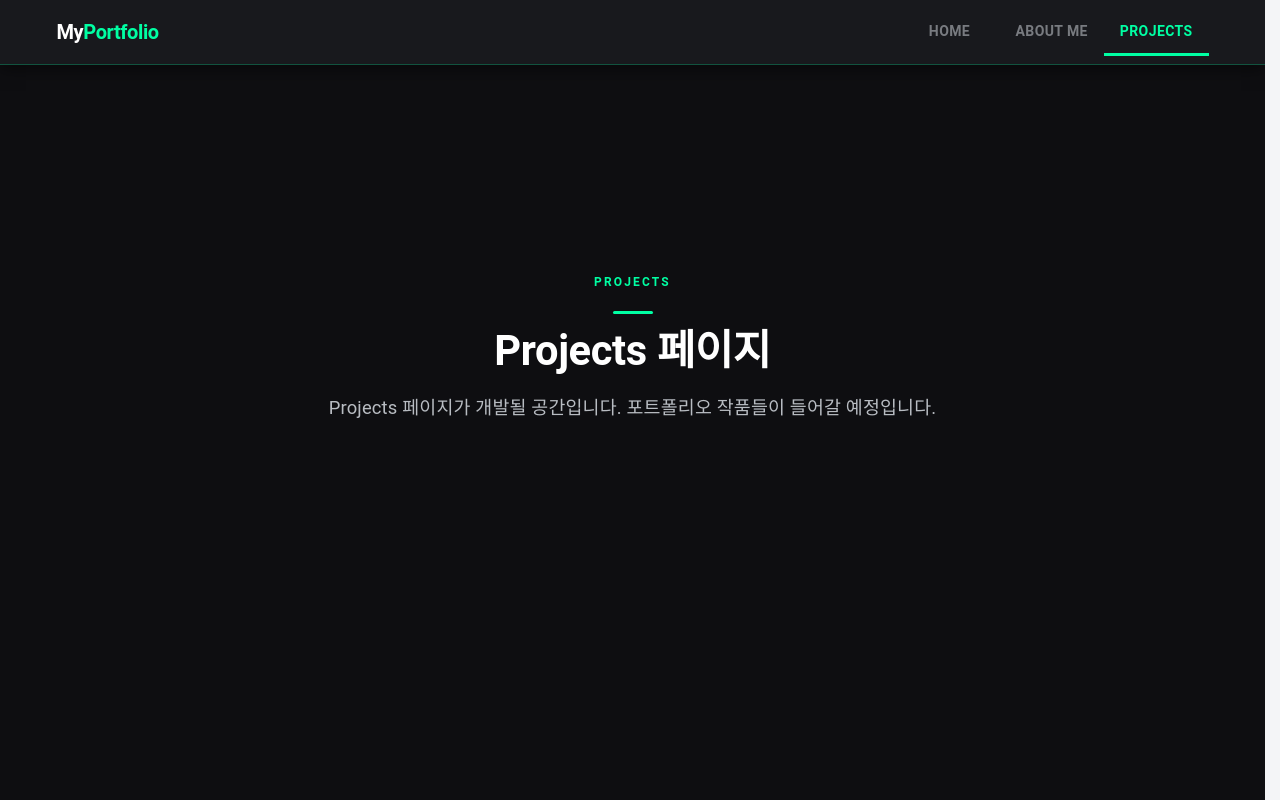
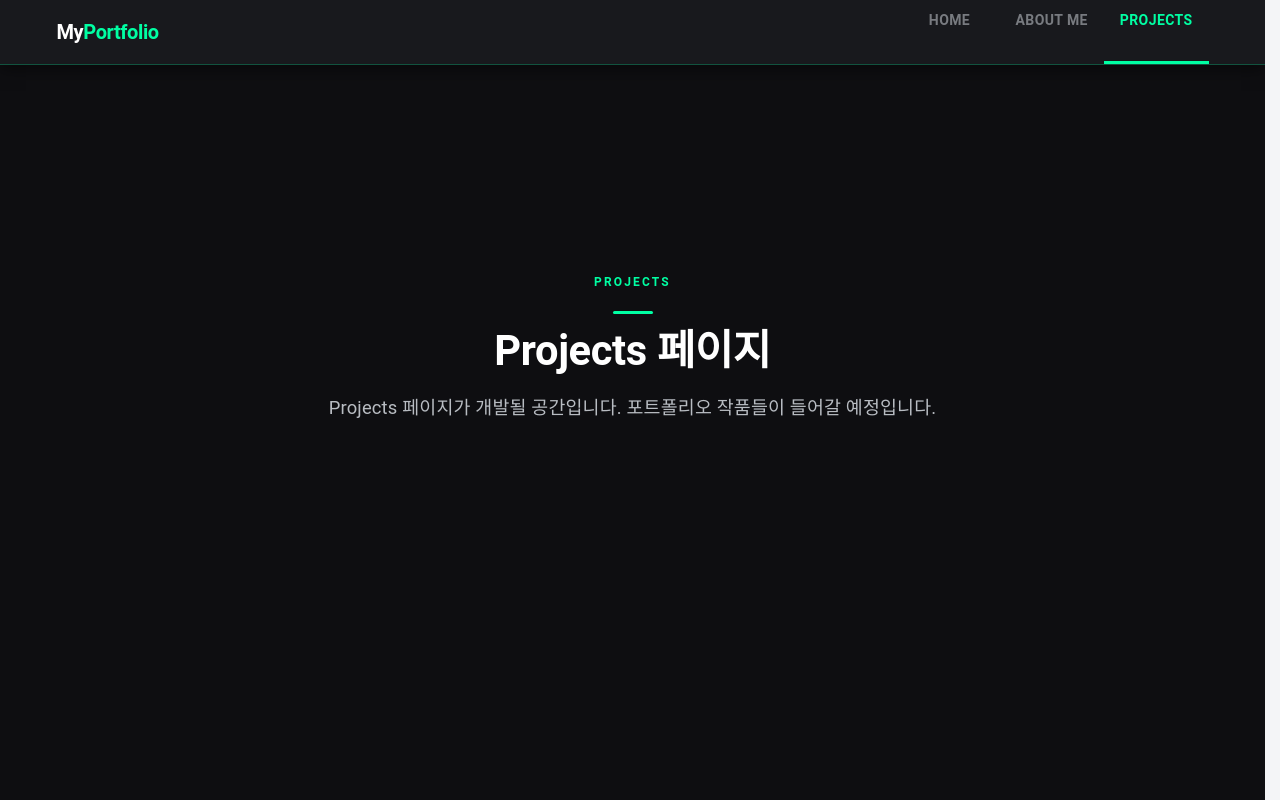
Before and after one commit to Kyo1901/my-portfolio, a React (Vite) app: page /#/projects in a window 1280 px wide. Built offline with nearby package versions, Linux system fonts and the light colour scheme.

Commit message:
네비게이션 선택 표시선을 헤더 하단 테두리에 밀착 (Tabs 전체 높이 채움)

```diff
--- a/src/components/common/nav-bar.jsx
+++ b/src/components/common/nav-bar.jsx
@@ -84,10 +84,15 @@ function NavBar() {
             textColor="inherit"
             slotProps={{ indicator: { sx: { bgcolor: 'primary.main', height: 3 } } }}
             sx={{
+              alignSelf: { xs: 'center', sm: 'stretch' },
+              minHeight: 'unset',
+              '& .MuiTabs-flexContainer': { height: '100%' },
               '& .MuiTab-root': {
                 color: 'text.secondary',
                 fontWeight: 600,
                 minWidth: { xs: 80, sm: 100 },
+                minHeight: { xs: 48, sm: 'unset' },
+                height: { sm: '100%' },
               },
               '& .Mui-selected': {
                 color: 'primary.main',
```
